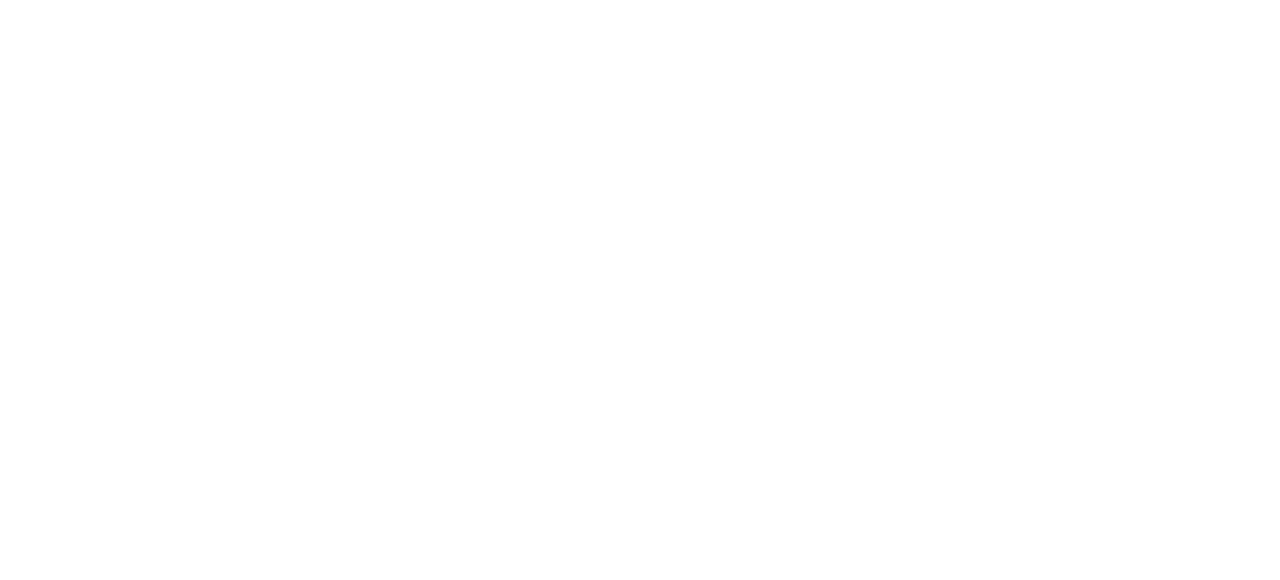
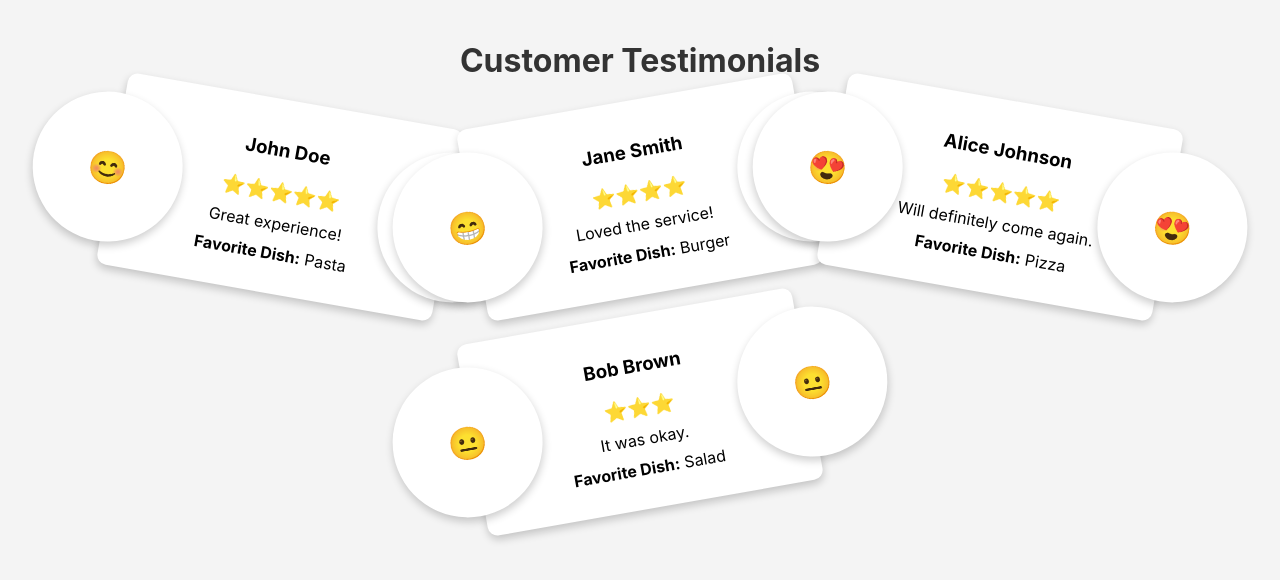
Before and after one commit to Rushikeshlawand/restaurants-management-system, a React (Create React App) app: page /testimonials in a window 1280 px wide. Before the commit this address had no page. Shown: the top 580 px of the page. Built offline with nearby package versions, Linux system fonts and the light colour scheme.

Commit message:
testimonials page created

```diff
--- a/src/App.js
+++ b/src/App.js
@@ -3,8 +3,9 @@ import { BrowserRouter as Router, Route, Routes } from 'react-router-dom';
 import LoginPage from './components/Login/LoginPage';
 import SignUpPage from './components/CustomerPortal/SignUpPage/SignUpPage';
 import HomePage from './components/CustomerPortal/HomePage/HomePage';
-import MenuCard from './components/CustomerPortal/MyOrder/MenuCard';
+import MenuCard from './components/CustomerPortal/MenuCard/MenuCard';
 import ContactPage from './components/CustomerPortal/ContactPage/ContactPage'; // Import the ContactPage
+import TestimonialsPage from './components/CustomerPortal/Testimonials/Testimonials'; // Correct import path and name
 
 function App() {
   return (
@@ -14,7 +15,8 @@ function App() {
         <Route path="/menu" element={<MenuCard />} />
         <Route path="/signup" element={<SignUpPage />} />
         <Route path="/home" element={<HomePage />} />
-        <Route path="/contact" element={<ContactPage />} /> {/* Add Route for ContactPage */}
+        <Route path="/contact" element={<ContactPage />} /> {/* Route for ContactPage */}
+        <Route path="/testimonials" element={<TestimonialsPage />} /> {/* Route for TestimonialsPage */}
       </Routes>
     </Router>
   );
--- /dev/null
+++ b/src/components/CustomerPortal/Testimonials/Testimonials.css
@@ -0,0 +1,79 @@
+.testimonials-page {
+    padding: 20px;
+    background-color: #f4f4f4;
+    min-height: 100vh;
+    display: flex;
+    flex-direction: column;
+    align-items: center;
+}
+
+h1 {
+    text-align: center;
+    margin-bottom: 20px;
+    color: #333;
+}
+
+.testimonials-container {
+    display: flex;
+    flex-wrap: wrap;
+    justify-content: center;
+    gap: 20px;
+}
+
+.testimonial-card {
+    background-color: #fff;
+    padding: 20px;
+    border-radius: 10px;
+    box-shadow: 0 4px 8px rgba(0, 0, 0, 0.2);
+    width: 300px;
+    max-width: 100%;
+    transition: transform 0.3s ease, box-shadow 0.3s ease;
+    text-align: center;
+    position: relative;
+}
+
+.tilt-left {
+    transform: rotate(-10deg);
+}
+
+.tilt-right {
+    transform: rotate(10deg);
+}
+
+.testimonial-card:hover {
+    transform: scale(1.05);
+    box-shadow: 0 6px 12px rgba(0, 0, 0, 0.3);
+}
+
+.rating {
+    font-size: 1.2em;
+    color: #f39c12;
+    margin-bottom: 10px;
+}
+
+p {
+    margin: 10px 0;
+}
+
+.left-side, .right-side {
+    position: absolute;
+    top: 50%;
+    transform: translateY(-50%);
+    width: 150px;
+    height: 150px;
+    border-radius: 50%;
+    background: #fff;
+    box-shadow: 0 4px 8px rgba(0, 0, 0, 0.2);
+    display: flex;
+    align-items: center;
+    justify-content: center;
+    font-size: 2em;
+}
+
+.left-side {
+    left: -80px;
+}
+
+.right-side {
+    right: -80px;
+}
--- /dev/null
+++ b/src/components/CustomerPortal/Testimonials/Testimonials.js
@@ -0,0 +1,34 @@
+import React from 'react';
+import './Testimonials.css';
+
+const testimonials = [
+    { id: 1, name: 'John Doe', rating: 5, message: 'Great experience!', favoriteDish: 'Pasta', emoji: '😊' },
+    { id: 2, name: 'Jane Smith', rating: 4, message: 'Loved the service!', favoriteDish: 'Burger', emoji: '😁' },
+    { id: 3, name: 'Alice Johnson', rating: 5, message: 'Will definitely come again.', favoriteDish: 'Pizza', emoji: '😍' },
+    { id: 4, name: 'Bob Brown', rating: 3, message: 'It was okay.', favoriteDish: 'Salad', emoji: '😐' }
+];
+
+const TestimonialsPage = () => {
+    return (
+        <div className="testimonials-page">
+            <h1>Customer Testimonials</h1>
+            <div className="testimonials-container">
+                {testimonials.map(testimonial => (
+                    <div
+                        key={testimonial.id}
+                        className={`testimonial-card tilt-${testimonial.id % 2 === 0 ? 'left' : 'right'}`}
+                    >
+                        <div className="left-side">{testimonial.emoji}</div>
+                        <div className="right-side">{testimonial.emoji}</div>
+                        <h3>{testimonial.name}</h3>
+                        <div className="rating">{'⭐'.repeat(testimonial.rating)}</div>
+                        <p>{testimonial.message}</p>
+                        <p><strong>Favorite Dish:</strong> {testimonial.favoriteDish}</p>
+                    </div>
+                ))}
+            </div>
+        </div>
+    );
+};
+
+export default TestimonialsPage;
```
Also changed, not shown: src/components/CustomerPortal/MenuCard/FoodItemCard.css (renamed from src/components/CustomerPortal/MyOrder/FoodItemCard.css), src/components/CustomerPortal/MenuCard/FoodItemCard.js (renamed from src/components/CustomerPortal/MyOrder/FoodItemCard.js), src/components/CustomerPortal/MenuCard/MenuCard.css (renamed from src/components/CustomerPortal/MyOrder/MenuCard.css), src/components/CustomerPortal/MenuCard/MenuCard.js (renamed from src/components/CustomerPortal/MyOrder/MenuCard.js), src/restaurant management system.txt.
